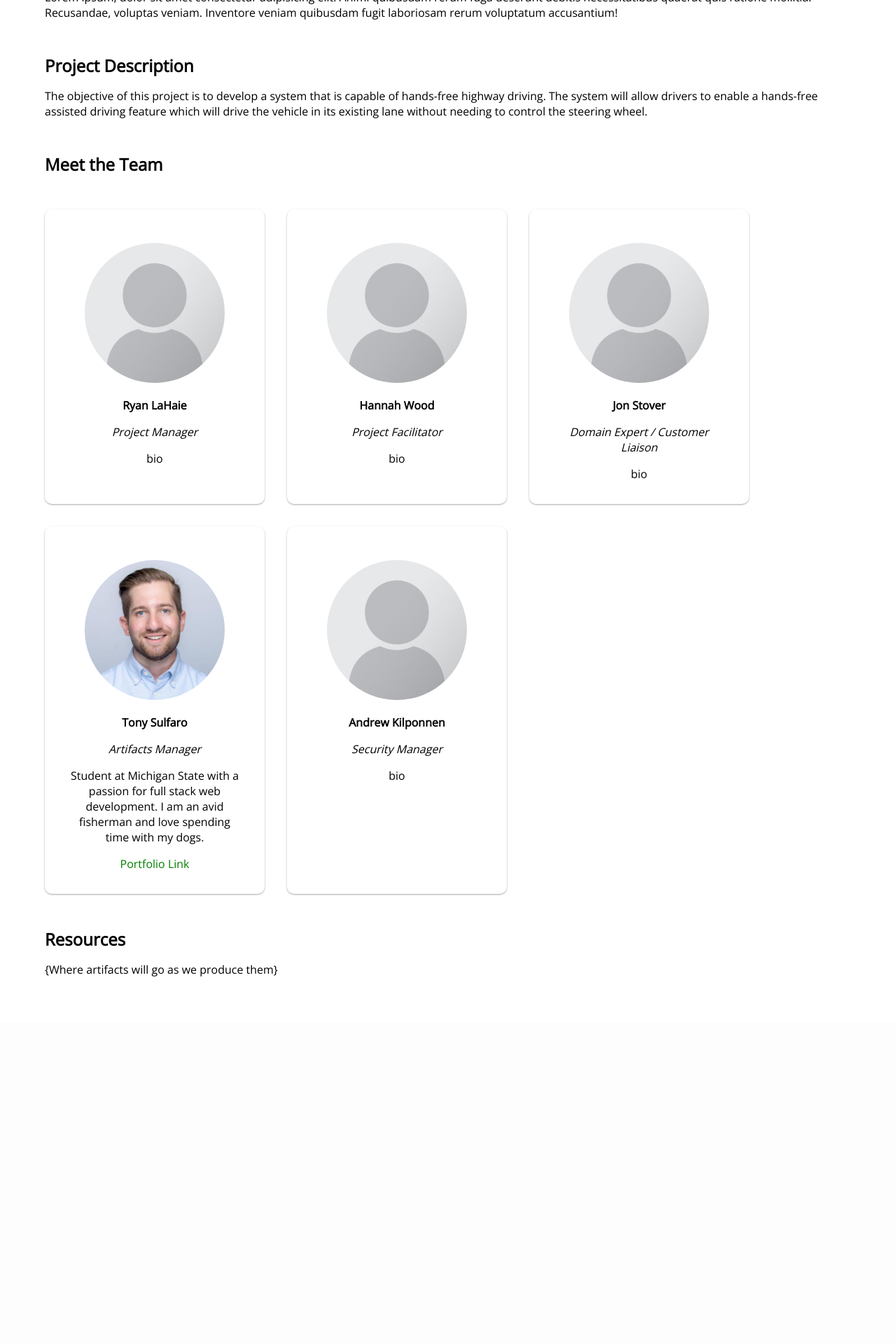
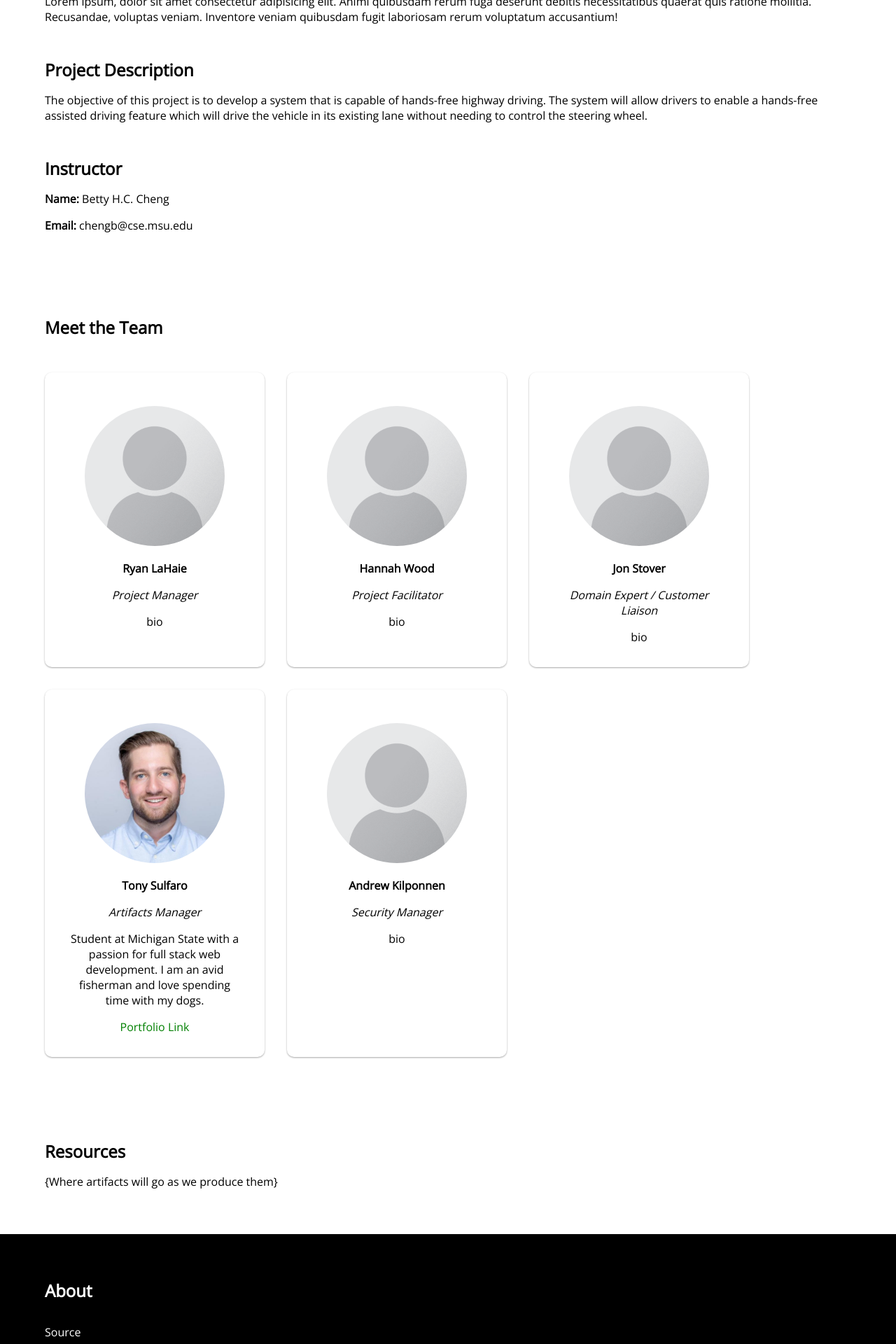
Before and after one commit to tonysulfaro/CSE-435-HFDS, a PHP site: page / in a window 1280 px wide. Shown: the part 640-2560 px from the top of the page at 70% size. Before the commit the page ends 2035 px from the top, so only its background shows below. Run offline with PHP 8.4, Linux system fonts and the light colour scheme.

Commit message:
updated nav, added footer

```diff
--- a/home.html
+++ b/home.html
@@ -36,9 +36,9 @@
         <h1>Hands-Free Driving System</h1>
     </div>
 
-    <div id="startchange" class="container">
+    <div id="background" class="container">
 
-        <div id="background">
+        <div>
             <h2>Project Background</h2>
             <p>Lorem ipsum, dolor sit amet consectetur adipisicing elit. Animi quibusdam rerum fuga deserunt debitis
                 necessitatibus quaerat quis ratione mollitia. Recusandae, voluptas veniam. Inventore veniam quibusdam
@@ -51,9 +51,15 @@
                 in
                 its
                 existing lane without needing to control the steering wheel.</p>
+
+            <h2>Instructor</h2>
+            <p><strong>Name: </strong> Betty H.C. Cheng</p>
+            <p><strong>Email: </strong>chengb@cse.msu.edu</p>
         </div>
 
-        <div id="team">
+    </div>
+
+    <div id="team" class="container">
         <h2>Meet the Team</h2>
 
         <div class="team-card-container">
@@ -99,10 +105,16 @@
         </div>
     </div>
 
+    <div class="container">
         <h2>Resources</h2>
         <p>{Where artifacts will go as we produce them}</p>
+    </div>
 
-    </div>
+    <footer>
+        <h2>About</h2>
+        <p><a href="https://github.com/tonysulfaro/CSE-435-HFDS">Source</a></p>
+        <p><a href="https://github.com/tonysulfaro/CSE-435-HFDS/blob/master/LICENSE.md">License</a></p>
+    </footer>
 
 </body>
 
--- a/script.js
+++ /dev/null
@@ -1,15 +0,0 @@
-// change nav color on scroll
-// https://stackoverflow.com/questions/23706003/changing-nav-bar-color-after-scrolling
-$(document).ready(function () {
-    var scroll_start = 0;
-    var startchange = $('#startchange');
-    var offset = startchange.offset();
-    $(document).scroll(function () {
-        scroll_start = $(this).scrollTop();
-        if (scroll_start > offset.top) {
-            $('#navbar').css('background-color', '#000000');
-        } else {
-            $('#navbar').css('background-color', 'transparent');
-        }
-    });
-});
--- a/styles.css
+++ b/styles.css
@@ -13,7 +13,8 @@ body {
 }
 
 .container {
-    padding: 4em;
+    padding: 0 4em 0 4em;
+    padding-top: 70px;
 }
 
 .container * {
@@ -53,6 +54,7 @@ body {
     right: 0;
     width: 100%;
     text-align: right;
+    background-color: #000000;
 }
 
 .topnav ul {
@@ -78,7 +80,7 @@ body {
     text-decoration: none;
 }
 
-.topnav a:hover {
+a:hover {
     color: green;
 }
 
@@ -113,3 +115,19 @@ body {
     text-decoration: none;
     color: green;
 }
+
+footer {
+    background-color: #000000;
+    color: #ffffff;
+    padding: 4em;
+    margin-top: 4em;
+}
+
+footer p {
+    margin-top: 2em;
+}
+
+footer a {
+    text-decoration: none;
+    color: white;
+}
```
Lines whose indentation alone changed are shown as unchanged.
